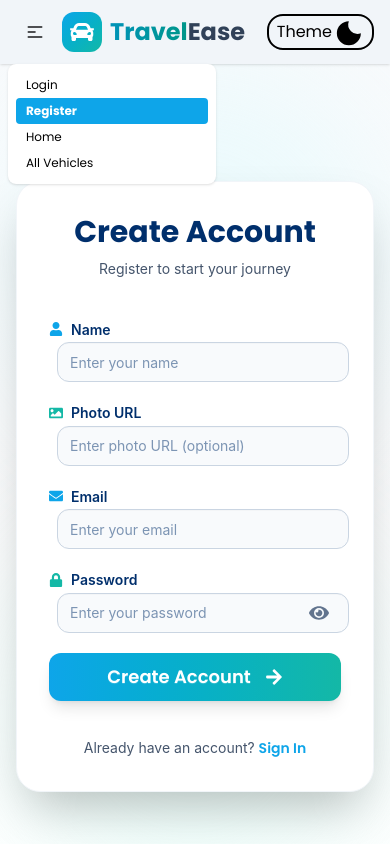
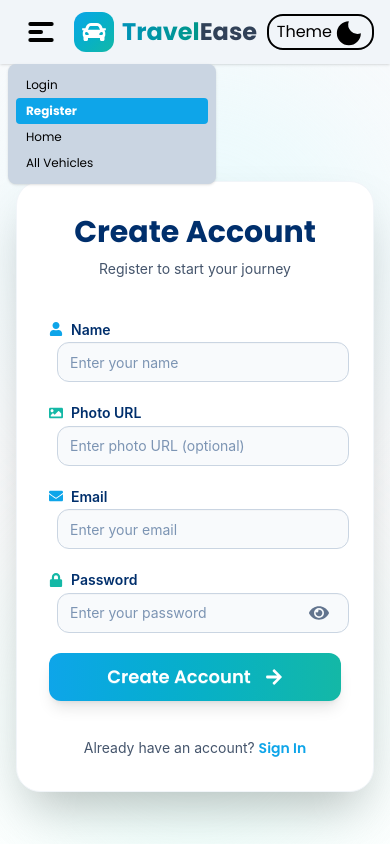
Before and after one commit to jabirmahmud24/travelease-client, a React (Vite) app: page /register in a window 390 px wide. Both pictures are taken after a click on the button 35 px from the left and 32 px from the top of the page. Shown: the top 844 px of the page. Built offline with nearby package versions, Linux system fonts and the light colour scheme; no server answers.

Commit message:
Booking releted error after registration fixed, navbar dropdown color and btn modified

```diff
--- a/src/components/MyBookings/MyBookings.jsx
+++ b/src/components/MyBookings/MyBookings.jsx
@@ -170,7 +170,7 @@ const MyBookings = () => {
                   />
                   <div className="absolute top-3 left-3">
                     <span className="bg-blue-600 text-white px-3 py-1 rounded-full text-xs font-semibold">
-                      {booking.category}
+                      {booking.categories}
                     </span>
                   </div>
                 </div>
--- a/src/components/Navbar/Navbar.jsx
+++ b/src/components/Navbar/Navbar.jsx
@@ -149,27 +149,27 @@ const Navbar = () => {
   return (
     <div className="navbar bg-slate-100 shadow-sm z-50">
       <div className="navbar-start">
-        <div className="dropdown">
-          <div tabIndex={0} role="button" className="btn btn-ghost lg:hidden">
+        <div className="dropdown ">
+          <div tabIndex={0} role="button" className="btn btn-ghost  lg:hidden">
             <svg
               xmlns="http://www.w3.org/2000/svg"
-              className="h-5 w-5"
+              className="h-8 w-8"
               fill="none"
               viewBox="0 0 24 24"
-              stroke="currentColor"
+              stroke="black"
             >
               {" "}
               <path
                 strokeLinecap="round"
                 strokeLinejoin="round"
-                strokeWidth="2"
+                strokeWidth="3"
                 d="M4 6h16M4 12h8m-8 6h16"
               />{" "}
             </svg>
           </div>
           <ul
             tabIndex="-1"
-            className="menu menu-sm dropdown-content bg-base-100 rounded-box z-1 mt-3 w-52 p-2 shadow"
+            className="menu menu-sm dropdown-content bg-slate-300 rounded-box z-1 mt-3 w-52 p-2 shadow"
           >
             {links}
           </ul>
--- a/src/pages/Auth/Register.jsx
+++ b/src/pages/Auth/Register.jsx
@@ -99,19 +99,24 @@ const Register = () => {
                   "Content-Type": "application/json",
                 },
               })
-              .then((res) => {
+              .then(() => {
                 navigate("/");
+                window.location.reload();
               })
               .catch((err) => {
                 console.error("Database save error:", err);
+
                 navigate("/");
+                window.location.reload();
               });
           })
           .catch((error) => {
             console.error("Profile update error:", error);
             toast.error("Profile update failed");
             setUser(user);
+
             navigate("/");
+            window.location.reload();
           });
       })
       .catch((error) => {
```
